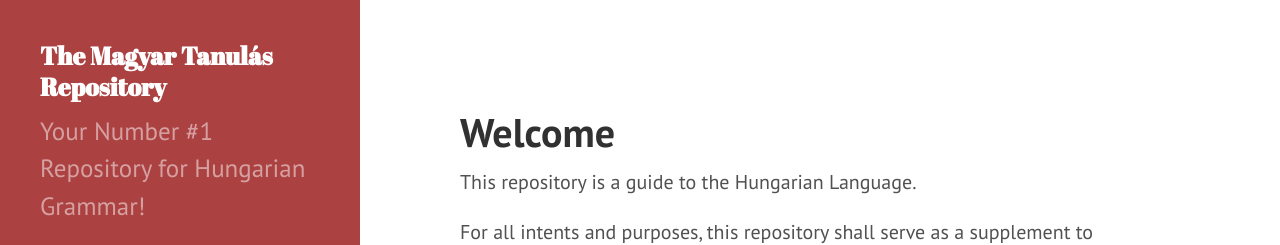
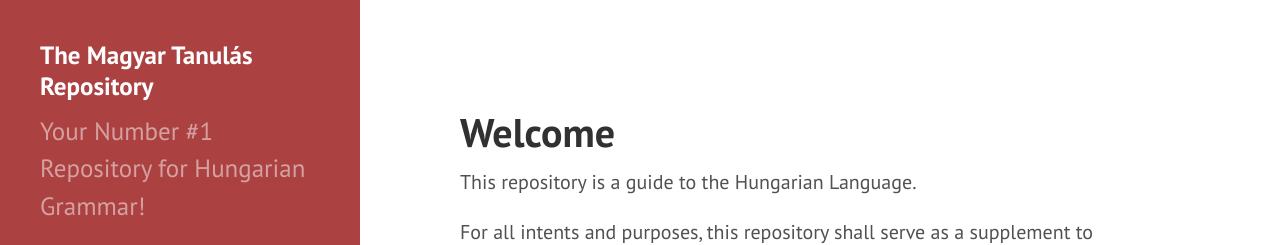
Before and after one commit to Magyartanulas/magyartanulas.github.io, a Jekyll site: the page built from index.html, in a window 1280 px wide. Shown: the top 245 px of the page. Built offline with Jekyll 4.4.1, drawn with Linux system fonts in a browser that asks for light colours; Markdown is read by kramdown in place of the engine named in the settings; the list of posts is cut into pages by our own code.

Commit message:
Update hyde.css

```diff
--- a/public/css/hyde.css
+++ b/public/css/hyde.css
@@ -80,7 +80,7 @@ html {
 .sidebar-about h1 {
   color: #fff;
   margin-top: 0;
-  font-family: "Abril Fatface", serif;
+  /*font-family: "Abril Fatface", serif;*/
   font-size: 1.25rem;
 }
 
```
